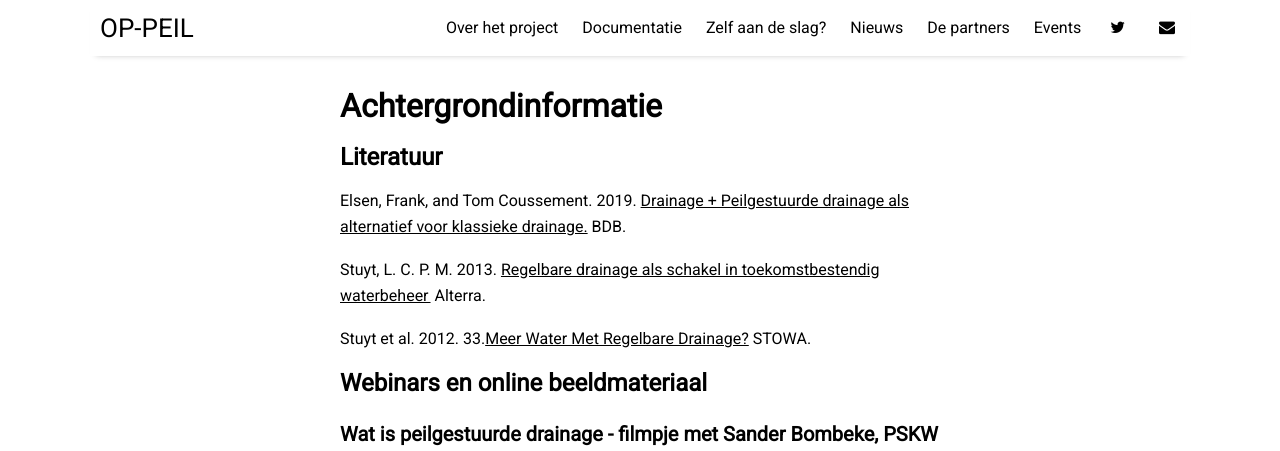
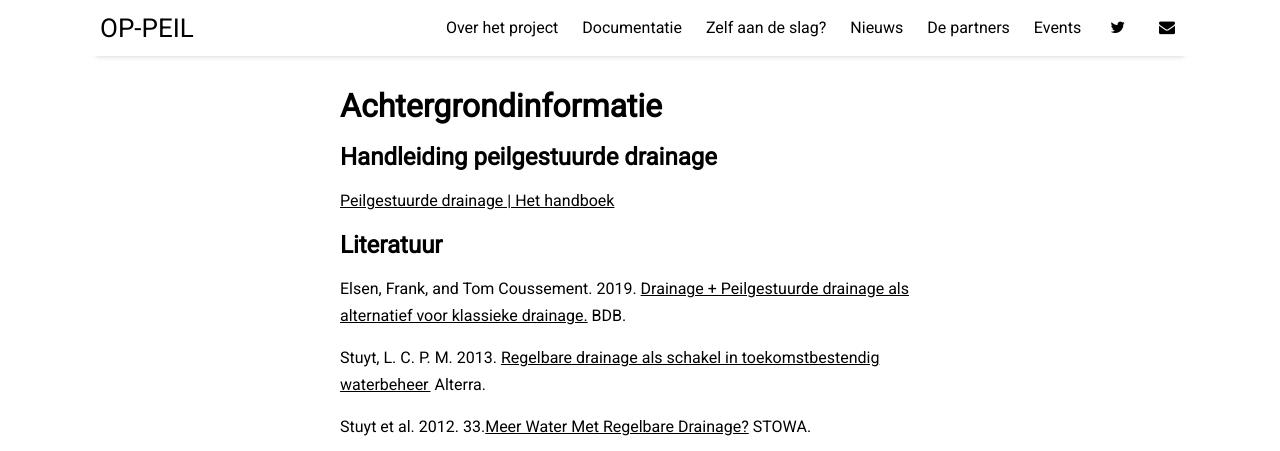
Before and after one commit to sarahgarre/op-peil, a Jekyll site: the page built from pages/documentation.md, in a window 1280 px wide and 900 px high, cut to the strip 0-451 px from the top of the window. Built offline with Jekyll 4.4.1, drawn with Linux system fonts in a browser that asks for light colours; nearby versions of some CDN libraries.

Commit message:
Update documentation.md
add manual PGD

```diff
--- a/pages/documentation.md
+++ b/pages/documentation.md
@@ -4,6 +4,9 @@ title: Achtergrondinformatie
 category: documentation
 permalink: /documentation
 ---
+## Handleiding peilgestuurde drainage
+[Peilgestuurde drainage | Het handboek](https://oppeil.curve.space/peilgestuurde-drainage-het-handboek)
+
 ## Literatuur
 
 Elsen, Frank, and Tom Coussement. 2019. [Drainage +  Peilgestuurde drainage als alternatief voor klassieke drainage.](./assets/docu/Eindrapport-DrainagePlus.pdf) BDB.
```
